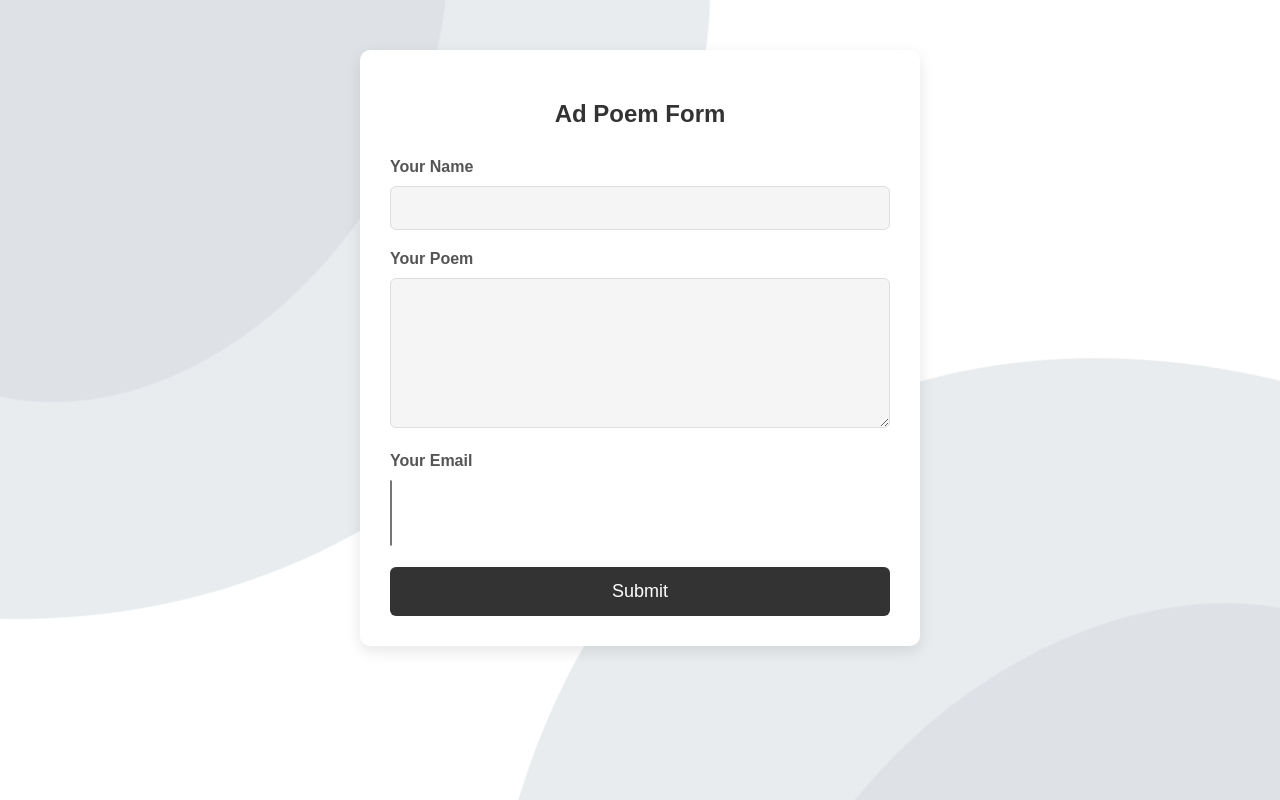
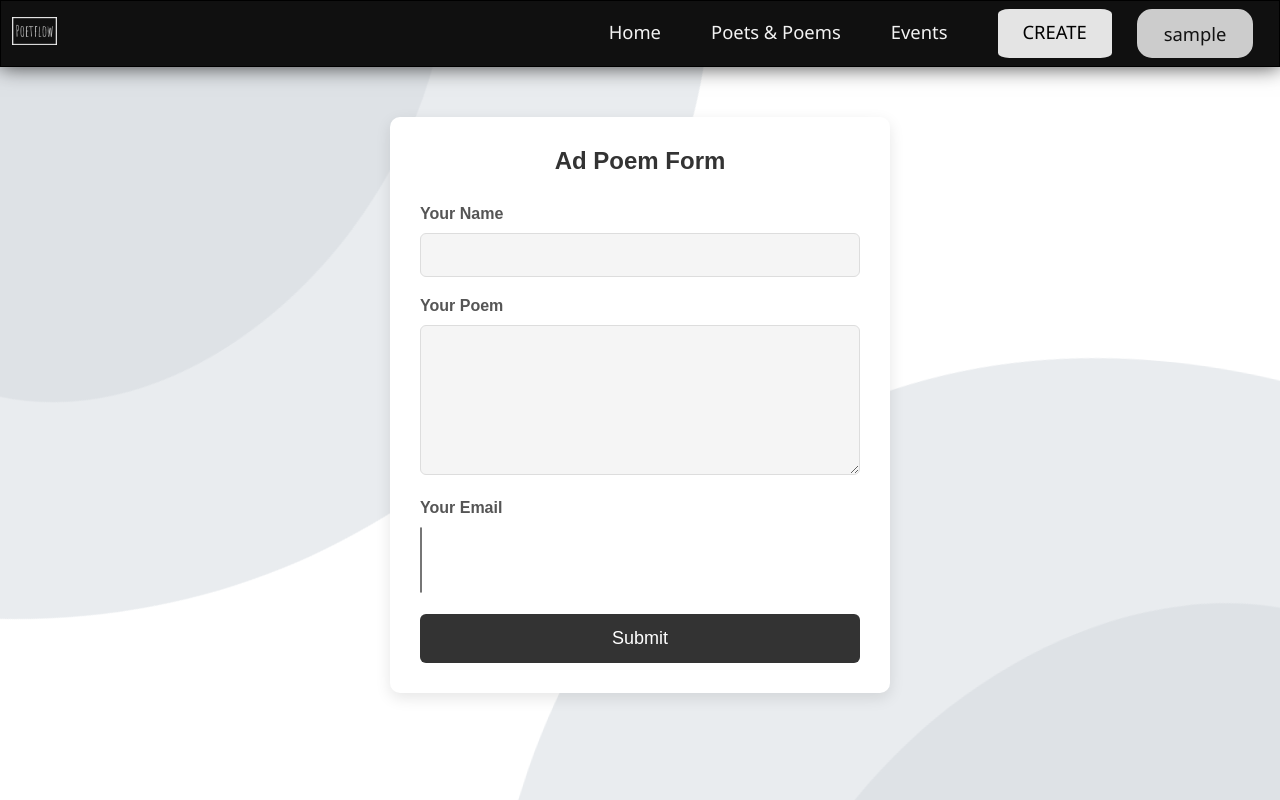
Before and after one commit to bilskyi/poet_flow, a Django app: page /add-post/ in a window 1280 px wide. Run offline with Django 4.2, Linux system fonts and the light colour scheme; the visitor is signed in with stand-in values (Sample User, id 1); data that the repository does not hold is empty.

Commit message:
fixing template / #28

```diff
--- a/poet_flow/home/models.py
+++ b/poet_flow/home/models.py
@@ -1,4 +1,3 @@
-from typing import Iterable, Optional
 from django.db import models
 from django.contrib.auth.models import User
 from django.utils.text import slugify
--- a/poet_flow/home/static/home/css/header.css
+++ b/poet_flow/home/static/home/css/header.css
@@ -1,21 +1,18 @@
 * {
 	box-sizing: border-box;
+	margin: 0;
 }
-body {
-	line-height: 1.6;
-	margin: 0;
-	min-height: 100vh;
-}
-ul {
+
+header ul {
   margin: 0;
   padding: 0;
   list-style: none;
 }
 
 
-h2,
-h3,
-a {
+header h2,
+header h3,
+header a {
 	color: #e9e9e9;
 }
 
--- a/poet_flow/home/static/home/css/main.css
+++ b/poet_flow/home/static/home/css/main.css
@@ -43,7 +43,7 @@ body {
     color: #333;
   }
 
-  .poem p {
+  .poem pre {
     margin: 20px 0 0;
     font-size: 18px;
     color: #555;
--- a/poet_flow/home/templates/home/add_poem.html
+++ b/poet_flow/home/templates/home/add_poem.html
@@ -6,7 +6,7 @@
   <link rel="stylesheet" href="{% static 'home/css/add-poem.css' %}">
 </head>
 <body>
-
+  {% include 'home/header.html' %}
   <div class="container">
     <h2>Ad Poem Form</h2>
     <form method="post">
--- a/poet_flow/home/templates/home/home.html
+++ b/poet_flow/home/templates/home/home.html
@@ -12,7 +12,7 @@
     {% for poem in poems %}
     <div class="poem">
       <h2>{{poem.title}}</h2>
-      <p>{{poem.content}}</p>
+      <pre>{{poem.content |truncatewords_html:40}}</pre>
     </div>
     {% endfor %}
 
```
